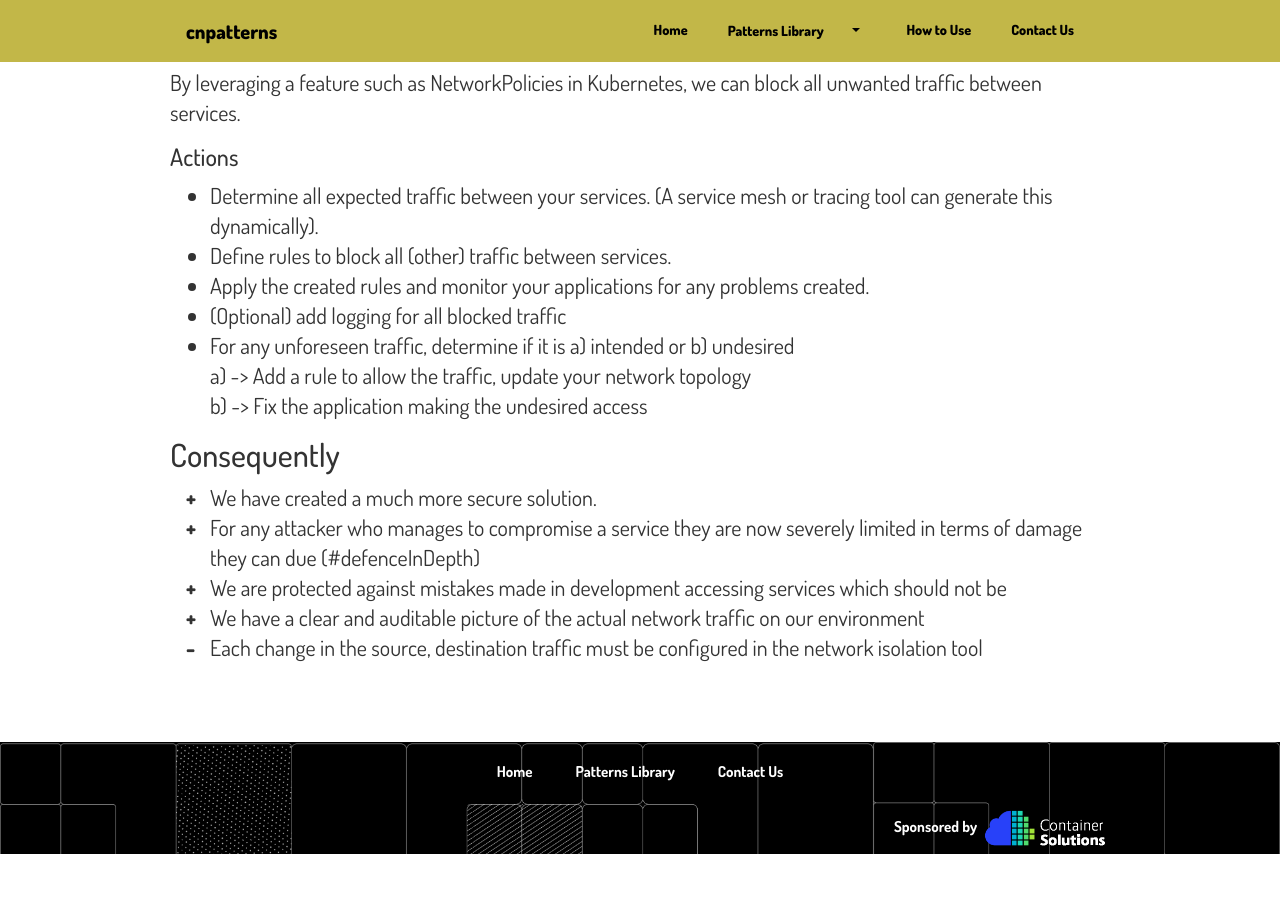
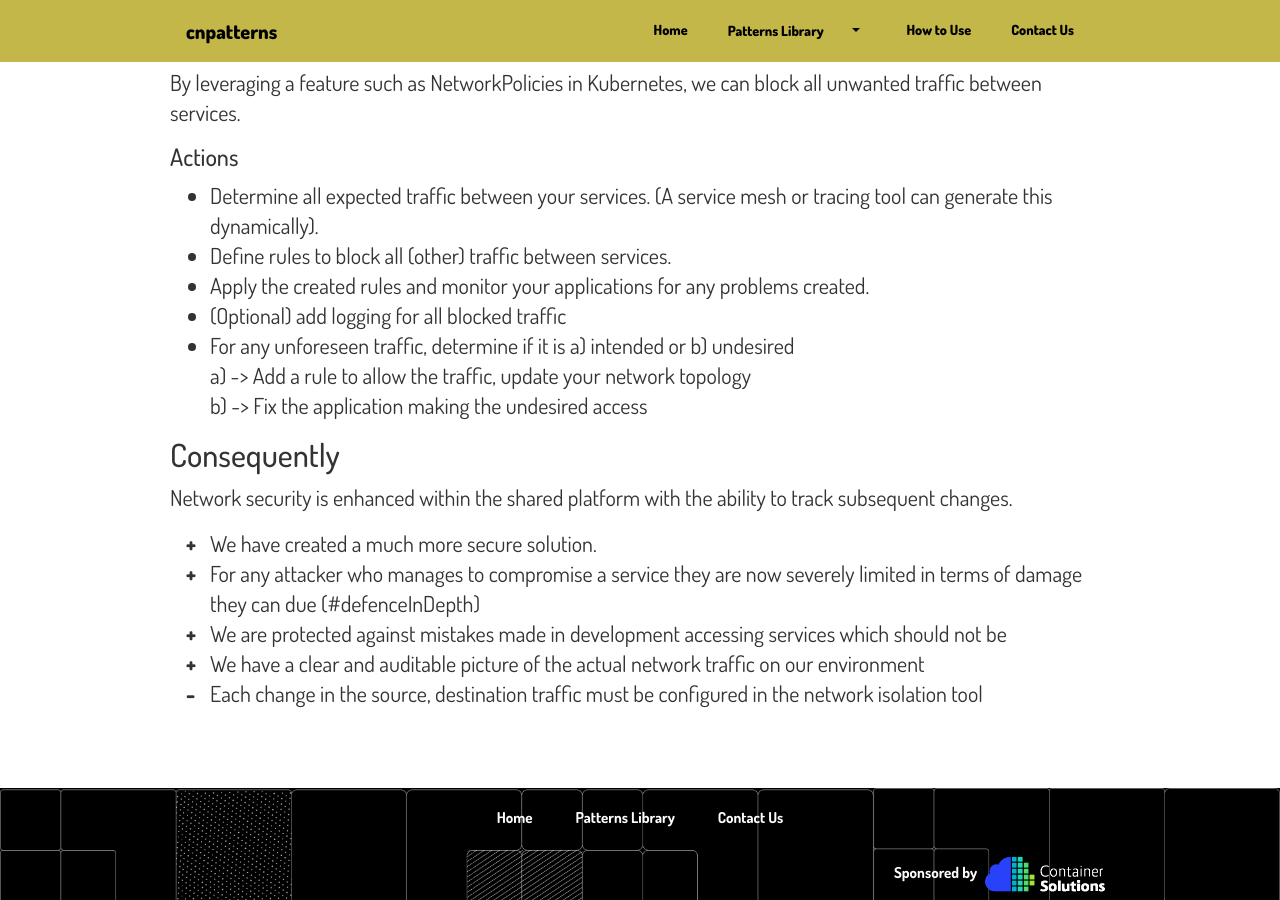
Before and after one commit to ContainerSolutions/cloud-native-patterns, a Jekyll site: the page built from _technical/network-isolation.md, in a window 1280 px wide and 900 px high, scrolled down 782 px. Built offline with Jekyll 4.4.1, drawn with Linux system fonts in a browser that asks for light colours; before the commit the page ends 1636 px from its top, so only the background shows below that.

Commit message:
add summary to 'Network Isolation'

```diff
--- a/_technical/network-isolation.md
+++ b/_technical/network-isolation.md
@@ -30,6 +30,8 @@ By leveraging a feature such as NetworkPolicies in Kubernetes, we can block all
 
 ## Consequently
 
+Network security is enhanced within the shared platform with the ability to track subsequent changes.
+
 {:.plusminus}
 - {:.plus} We have created a much more secure solution.
 - {:.plus} For any attacker who manages to compromise a service they are now severely limited in terms of damage they can due (#defenceInDepth)
```
